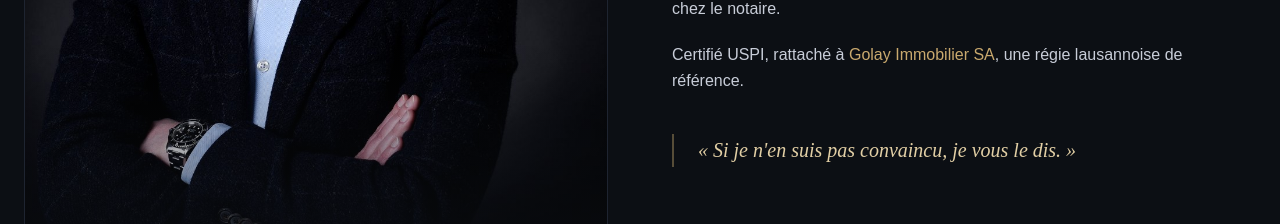
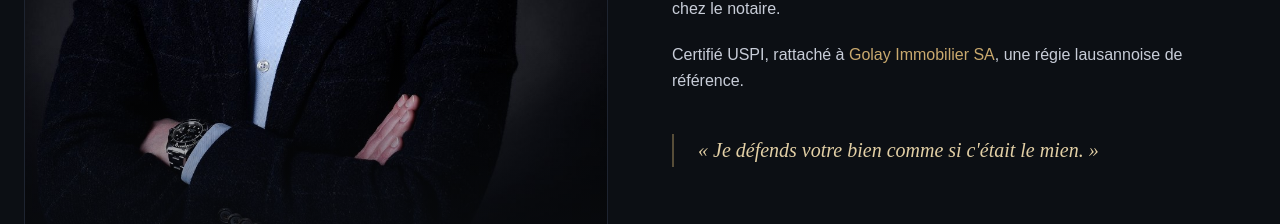
Before and after one commit to Sinseed/maison-praet, a Next.js app: page / in a window 1280 px wide. Shown: the part 1580-1804 px from the top of the page. Built offline with nearby package versions, Linux system fonts and the light colour scheme.

Commit message:
fix: nouveau slogan - Je défends votre bien comme si c'était le mien

```diff
--- a/app/page.tsx
+++ b/app/page.tsx
@@ -55,7 +55,7 @@ function About() {
             <p>Depuis plus de six ans, j&apos;accompagne des propriétaires sur l&apos;ensemble de l&apos;arc lémanique et du Gros-de-Vaud. Chaque mandat est traité avec la même rigueur : estimation fondée, stratégie de prix réaliste, suivi transparent jusqu&apos;à la signature chez le notaire.</p>
             <p>Certifié USPI, rattaché à <a href="https://www.golay-immobilier.ch" target="_blank" rel="noopener noreferrer" className="text-brand-gold hover:underline">Golay Immobilier SA</a>, une régie lausannoise de référence.</p>
           </div>
-          <blockquote className="mt-10 pl-6 border-l-2 border-brand-gold/40"><p className="font-display text-xl italic text-brand-goldLight leading-relaxed">&laquo;&nbsp;Si je n&apos;en suis pas convaincu, je vous le dis.&nbsp;&raquo;</p></blockquote>
+          <blockquote className="mt-10 pl-6 border-l-2 border-brand-gold/40"><p className="font-display text-xl italic text-brand-goldLight leading-relaxed">&laquo;&nbsp;Je défends votre bien comme si c&apos;était le mien.&nbsp;&raquo;</p></blockquote>
         </div>
       </div>
     </section>
```
